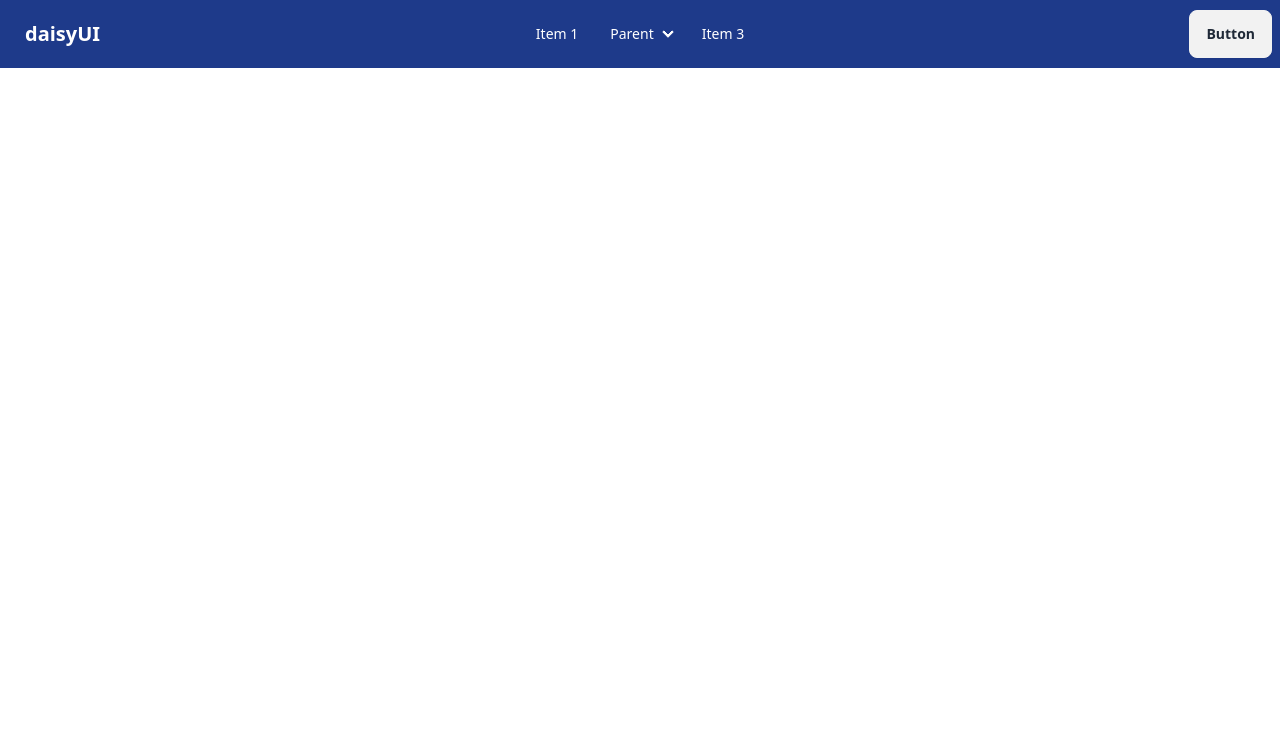
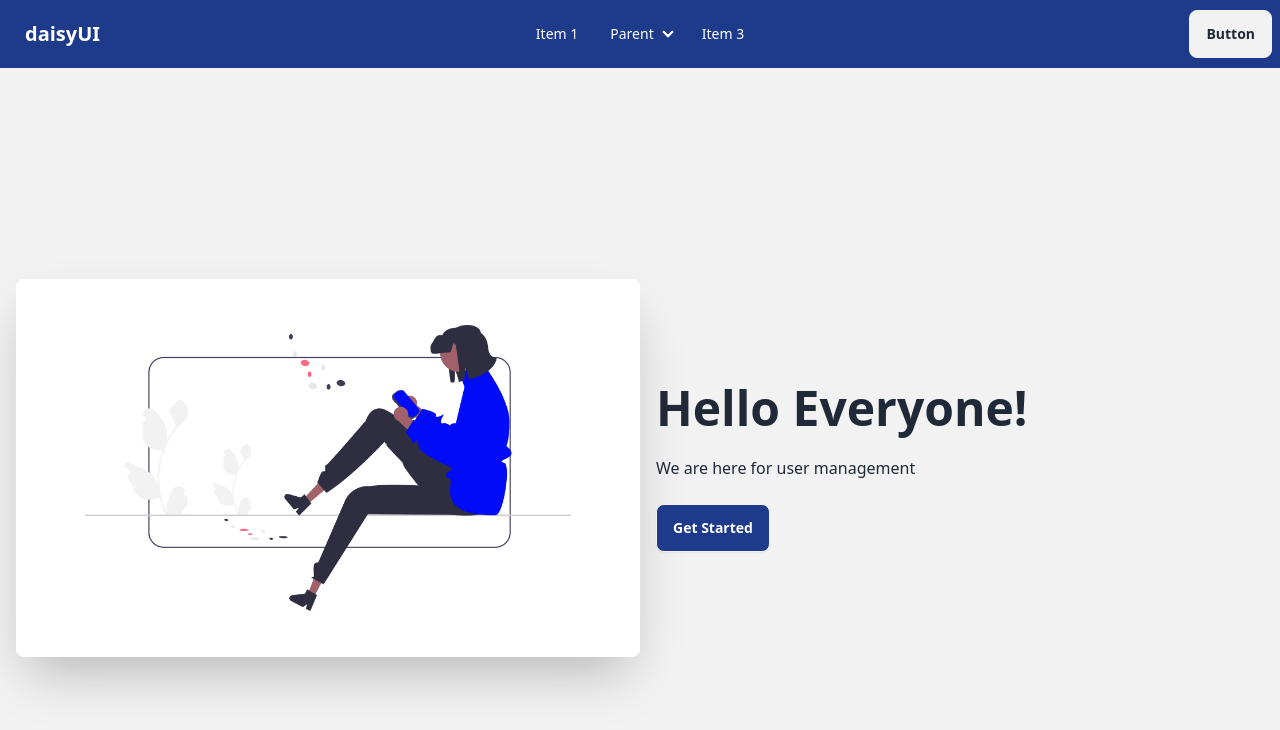
Before and after one commit to Rafiul23/task-somykoron-client, a React (Vite) app: page / in a window 1280 px wide. Shown: the top 730 px of the page. Built offline with nearby package versions, Linux system fonts and the light colour scheme.

Commit message:
added banner

```diff
--- /dev/null
+++ b/src/Components/Banner/Banner.jsx
@@ -0,0 +1,18 @@
+import user from '../../assets/mobileUser.png';
+
+const Banner = () => {
+    return (
+        <div className="hero min-h-screen bg-base-200">
+            <div className="hero-content flex-col lg:flex-row">
+                <img src={user} className="md:w-1/2 w-full rounded-lg shadow-2xl" />
+                <div className='md:w-1/2 w-full'>
+                    <h1 className="lg:text-5xl md:text-3xl text-2xl font-bold">Hello Everyone!</h1>
+                    <p className="py-6">We are here for user management</p>
+                    <button className="btn bg-blue-900 text-white">Get Started</button>
+                </div>
+            </div>
+        </div>
+    );
+};
+
+export default Banner;
--- /dev/null
+++ b/src/Components/Home/Home.jsx
@@ -0,0 +1,12 @@
+import Banner from "../Banner/Banner";
+
+
+const Home = () => {
+    return (
+        <div>
+          <Banner></Banner>
+        </div>
+    );
+};
+
+export default Home;
--- a/src/Root/Root.jsx
+++ b/src/Root/Root.jsx
@@ -1,10 +1,11 @@
 import Navbar from "../Components/Navbar/Navbar";
-
+import {Outlet} from 'react-router-dom';
 
 const Root = () => {
     return (
-        <div>
+        <div className="container mx-auto">
           <Navbar></Navbar>
+          <Outlet></Outlet>
         </div>
     );
 };
--- a/src/Router/Router.jsx
+++ b/src/Router/Router.jsx
@@ -1,3 +1,4 @@
+import Home from '../Components/Home/Home';
 import Root from './../Root/Root';
 import {
     createBrowserRouter
@@ -9,7 +10,8 @@ const router = createBrowserRouter([
       element: <Root></Root>,
       children: [
         {
-
+            path: '/',
+            element: <Home></Home>
         }
       ]
     },
```
Also changed, not shown: src/assets/mobileUser.png (added).
